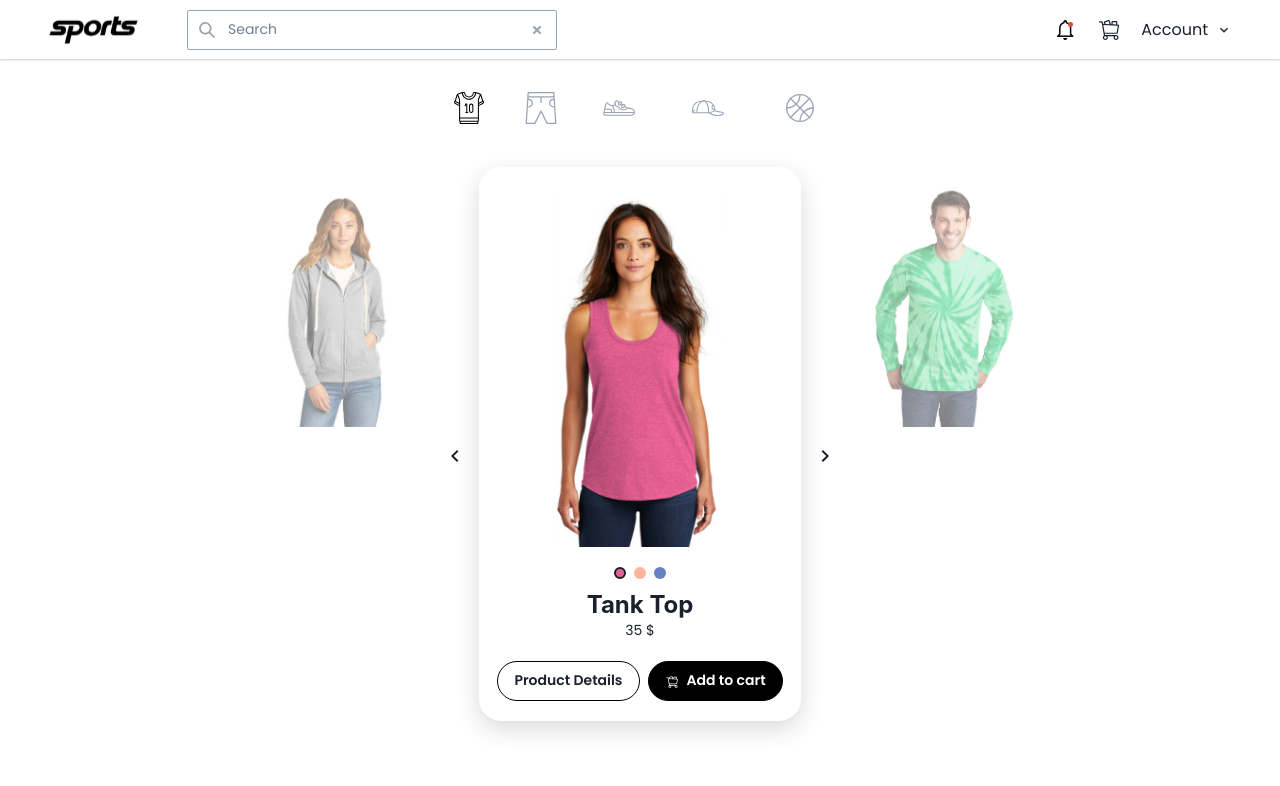
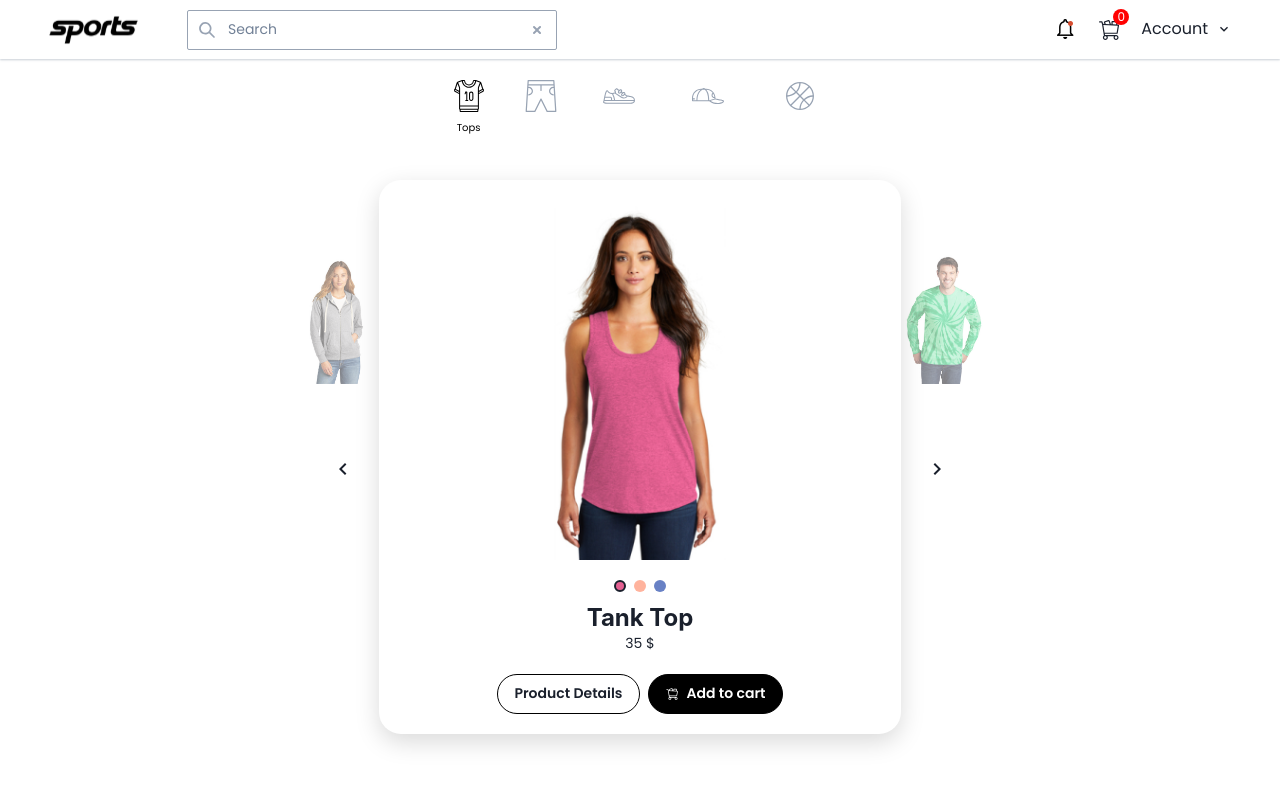
Before and after one commit to QuadieZ/hackathon-design-b, a React (Create React App) app: page / in a window 1280 px wide. Shown: the top 786 px of the page. Built offline with nearby package versions, Linux system fonts and the light colour scheme.

Commit message:
feat: update

```diff
--- a/public/index.html
+++ b/public/index.html
@@ -32,6 +32,7 @@
   <body>
     <noscript>You need to enable JavaScript to run this app.</noscript>
     <div id="root"></div>
+    <div id="portal"></div>
     <!--
       This HTML file is a template.
       If you open it directly in the browser, you will see an empty page.
--- a/src/App.tsx
+++ b/src/App.tsx
@@ -1,5 +1,5 @@
-import { ChakraProvider, Box } from "@chakra-ui/react";
-import { Carousel, Product } from "./component";
+import { ChakraProvider } from "@chakra-ui/react";
+import { Carousel, Product, TopBar } from "./component";
 import { MainLayout } from "./layout";
 import { products } from "./products";
 
@@ -8,13 +8,12 @@ import { appTheme } from "./theme";
 const App = () => (
   <ChakraProvider theme={appTheme}>
     <MainLayout>
-      <Box height="522px">
-        <Carousel>
-          {products.map((product) => (
-            <Product label={product.label} variant={product.variants} />
-          ))}
-        </Carousel>
-      </Box>
+      <TopBar />
+      <Carousel>
+        {products.map((product) => (
+          <Product label={product.label} variant={product.variants} />
+        ))}
+      </Carousel>
     </MainLayout>
   </ChakraProvider>
 );
--- a/src/component/Topbar/TopBar.tsx
+++ b/src/component/Topbar/TopBar.tsx
@@ -44,7 +44,7 @@ const IconBox = (props: IIconBoxProps) => {
     >
       <Icon color={isActive ? "black" : hovered ? "#42BF77" : "#98A3B3"} />
       <Text
-        visibility={hovered && !isActive ? "visible" : "hidden"}
+        visibility={hovered || isActive ? "visible" : "hidden"}
         mt={2}
         fontSize="10px"
         color={hovered && !isActive ? "#42BF77" : "black"}
@@ -56,9 +56,9 @@ const IconBox = (props: IIconBoxProps) => {
 };
 
 export const TopBar = () => {
-  const [active, setActive] = useState("Tops");
+  const [active] = useState("Tops");
   return (
-    <ChakraBox w="full" h="80px" mt={5}>
+    <ChakraBox w="full" h="150px">
       <ChakraBox
         h="80px"
         w="full"
@@ -67,6 +67,7 @@ export const TopBar = () => {
         alignItems="center"
         justifyContent="center"
         gap={10}
+        mt="8px"
       >
         <IconBox icon={ShirtIcon} label="Tops" active={active} />
         <IconBox icon={PantsIcon} label="Pants" active={active} />
--- a/src/component/add-to-cart-button/AddToCartButton.tsx
+++ b/src/component/add-to-cart-button/AddToCartButton.tsx
@@ -1,6 +1,7 @@
-import { Box, Button } from "@chakra-ui/react";
+import { Box, Button, Portal } from "@chakra-ui/react";
 import { AnimatePresence, motion } from "framer-motion";
-import { useState } from "react";
+import { useRef, useState } from "react";
+import { useCartPosition } from "../../hooks";
 import { CartIcon } from "../../icon";
 
 const containerHoverStyles = {
@@ -22,17 +23,51 @@ const textVariant = {
   click: textHoverStyles,
 };
 
-const iconVariant = {
-  click: {
-    left: "calc(100% - 16px)",
-  },
-};
+const AddToCartButton = () => {
+  const portalElementRef = useRef<any>();
+  const buttonRef = useRef<any>();
 
-const AddToCartButton = () => {
   const [currentVariant, setCurrentVariant] = useState("");
+  const [bubbleTarget, setBubbleTarget] = useState<{
+    from: [number, number];
+    to: [number, number];
+  } | null>(null);
+
+  const { getCartPosition, addCartItem } = useCartPosition();
+
+  const handleClickButton = () => {
+    setCurrentVariant("click");
+    showBubble();
+  };
+
+  const iconVariant = {
+    click: {
+      left: "calc(100% - 16px)",
+    },
+  };
+
+  const showBubble = () => {
+    const cartPosition = getCartPosition();
+    const { x, y, width } = buttonRef.current.getBoundingClientRect();
+    setBubbleTarget({
+      from: [x + width, y],
+      to: [cartPosition?.x ?? 0, cartPosition?.y ?? 0],
+    });
+  };
+
+  const handleBubbleEnd = () => {
+    setBubbleTarget(null);
+    addCartItem();
+  };
+
+  if (!portalElementRef.current) {
+    portalElementRef.current = document.createElement("div");
+  }
+
   return (
     <AnimatePresence>
       <Button
+        ref={buttonRef}
         as={motion.button}
         borderRadius="25px"
         bgColor="black"
@@ -44,7 +79,7 @@ const AddToCartButton = () => {
         animate={currentVariant}
         onMouseEnter={() => setCurrentVariant("hover")}
         onMouseLeave={() => setCurrentVariant("")}
-        onClick={() => setCurrentVariant("click")}
+        onClick={handleClickButton}
       >
         <Box
           position="relative"
@@ -64,6 +99,37 @@ const AddToCartButton = () => {
           Add to cart
         </Box>
       </Button>
+      <Portal>
+        {!!bubbleTarget && (
+          <Box
+            as={motion.div}
+            w="24px"
+            h="24px"
+            bgColor="red"
+            borderRadius="50%"
+            position="fixed"
+            left={bubbleTarget.from[0]}
+            top={bubbleTarget.from[1]}
+            initial={{
+              opacity: 0,
+            }}
+            animate={{
+              opacity: 1,
+              x: [0, 100, 0],
+              y: [0, 50, 0],
+              left: bubbleTarget.to[0],
+              top: bubbleTarget.to[1],
+              transition: {
+                duration: 1,
+              },
+            }}
+            exit={{
+              opacity: 0,
+            }}
+            onAnimationComplete={handleBubbleEnd}
+          />
+        )}
+      </Portal>
     </AnimatePresence>
   );
 };
--- a/src/component/carousel/Carousel.tsx
+++ b/src/component/carousel/Carousel.tsx
@@ -17,7 +17,7 @@ const buttonStyles: ButtonProps = {
 
 const getActiveAnimation = (activeIndex: number, index: number) => {
   const diffIndex = activeIndex - index;
-  const unactiveLeft = 50 - diffIndex * 25;
+  const unActiveLeftPosition = 50 - diffIndex * 25;
 
   return activeIndex === index
     ? {
@@ -26,7 +26,8 @@ const getActiveAnimation = (activeIndex: number, index: number) => {
         opacity: 1,
       }
     : {
-        left: `${unactiveLeft}%`,
+        zIndex: 1,
+        left: `${unActiveLeftPosition}%`,
         opacity: diffIndex > 1 || diffIndex < -1 ? 0 : 0.5,
       };
 };
@@ -87,7 +88,7 @@ const Carousel: FC<CarouselProps> = ({ children }) => {
             {isActive && (
               <Button
                 left="0"
-                transform="translate(calc(-100% - 4px),-50%)"
+                transform="translate(calc(-100% - 16px),-50%)"
                 onClick={handlePrev}
                 {...buttonStyles}
               >
@@ -100,7 +101,7 @@ const Carousel: FC<CarouselProps> = ({ children }) => {
             {isActive && (
               <Button
                 right="0"
-                transform="translate(calc(100% + 4px),-50%)"
+                transform="translate(calc(100% + 16px),-50%)"
                 onClick={handleNext}
                 {...buttonStyles}
               >
--- a/src/component/navbar/Navbar.tsx
+++ b/src/component/navbar/Navbar.tsx
@@ -1,5 +1,6 @@
 import { SearchIcon, SmallCloseIcon, ChevronDownIcon } from "@chakra-ui/icons";
 import {
+  Box,
   Flex,
   Image,
   Input,
@@ -8,9 +9,14 @@ import {
   InputRightElement,
   Text,
 } from "@chakra-ui/react";
+import { useCartPosition } from "../../hooks";
 import { CartItemIcon } from "../icons/components/CartItemIcon";
 
 const Navbar = () => {
+  const { cartItems } = useCartPosition();
+
+  console.log("cartItems", cartItems);
+
   return (
     <Flex
       flexDirection="row"
@@ -60,7 +66,27 @@ const Navbar = () => {
             boxSize="24px"
             cursor="pointer"
           />
-          <CartItemIcon boxSize="24px" cursor="pointer" />
+          <Box position="relative">
+            <CartItemIcon id="cart-icon" boxSize="24px" cursor="pointer" />
+            {cartItems && (
+              <Box
+                position={"absolute"}
+                bgColor="red"
+                w="16px"
+                h="16px"
+                display="flex"
+                justifyContent="center"
+                alignItems="center"
+                borderRadius="50%"
+                fontSize={12}
+                color="white"
+                top="-8px"
+                right="-8px"
+              >
+                {cartItems}
+              </Box>
+            )}
+          </Box>
           <Flex align="center" gap={2} cursor="pointer">
             <Text>Account</Text>
             <ChevronDownIcon />
--- a/src/component/product/Product.tsx
+++ b/src/component/product/Product.tsx
@@ -25,11 +25,11 @@ type ProductProps = {
 const sizingAnimation = (isActive?: boolean) => {
   return isActive
     ? {
-        width: "322px",
+        width: "522px",
         height: "10%",
       }
     : {
-        width: 255,
+        width: "150px",
         height: "10%",
       };
 };
--- /dev/null
+++ b/src/hooks/index.ts
@@ -0,0 +1 @@
+export { default as useCartPosition } from "./useCartPosition";
--- /dev/null
+++ b/src/hooks/useCartPosition.ts
@@ -0,0 +1,30 @@
+import { useState } from "react";
+
+const useCartPosition = () => {
+  const [cartItems, setCartItems] = useState(
+    sessionStorage.getItem("cartItem") ?? "0"
+  );
+  const getCartPosition = () => {
+    const element = document.getElementById("cart-icon");
+    return element?.getBoundingClientRect();
+  };
+
+  const addCartItem = () => {
+    const value = cartItems ? `${+cartItems + 1}` : "1";
+    sessionStorage.setItem("cartItem", value);
+    setTimeout(() => {
+      const cartItem = sessionStorage.getItem("cartItem");
+      if (cartItem) {
+        setCartItems(cartItem);
+      }
+    }, 1);
+  };
+
+  return {
+    getCartPosition,
+    addCartItem,
+    cartItems,
+  };
+};
+
+export default useCartPosition;
--- a/src/layout/main/MainLayout.tsx
+++ b/src/layout/main/MainLayout.tsx
@@ -1,6 +1,6 @@
 import { Box, Flex } from "@chakra-ui/react";
 import type { ReactNode } from "react";
-import { Navbar, TopBar } from "../../component";
+import { Navbar } from "../../component";
 
 type MainLayoutProps = {
   children: ReactNode;
@@ -20,11 +20,10 @@ const MainLayout: React.FC<MainLayoutProps> = ({ children }) => {
       h="100vh"
     >
       <Navbar />
-      <TopBar />
       <Flex overflow="hidden" maxW="1440px" w="full" display="flex" flex="1">
-        <Box flex="1" p={8} position="relative">
+        <Flex flexDir="column" flex="1" px={8} position="relative" gap={6}>
           {children}
-        </Box>
+        </Flex>
       </Flex>
     </Box>
   );
```
